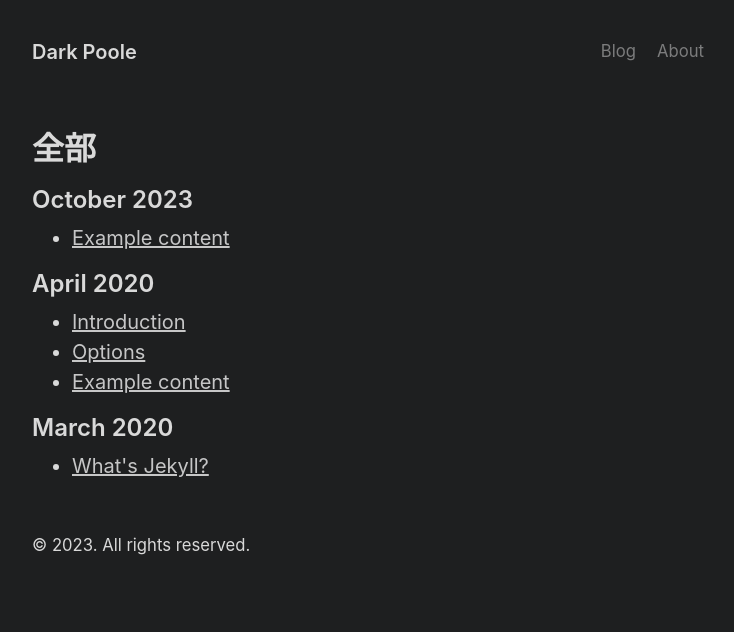
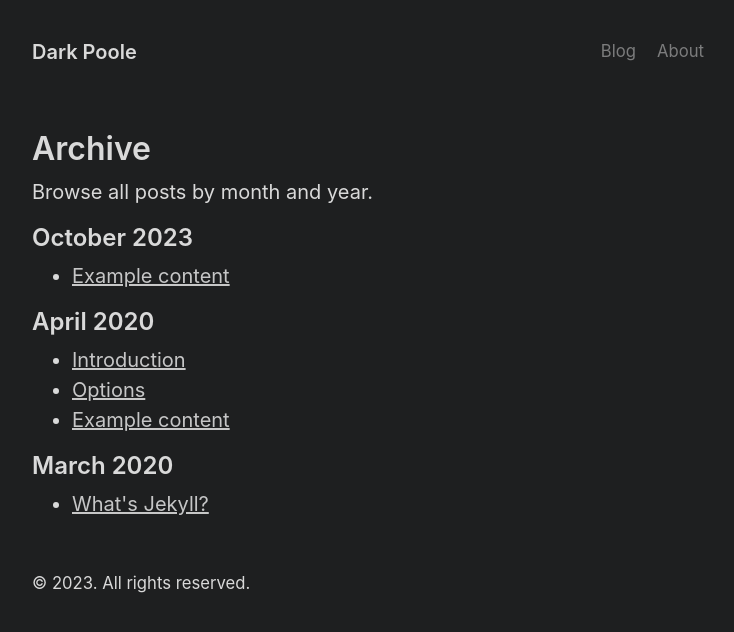
Before and after one commit to fgfgdfgdf/fgfgdfgdf-fgfgdfgdf.github.io, a Jekyll site: the page built from archive.md, in a window 1280 px wide. Shown: the top 632 px of the page, without its empty margins (272-1006 px from the left). Built offline with Jekyll 4.4.1, drawn with Linux system fonts in a browser that asks for light colours.

Commit message:
Revert "no message"
This reverts commit 7a1324267255136c44607d45dc89003ceebeec59.

```diff
--- a/archive.md
+++ b/archive.md
@@ -3,8 +3,9 @@ layout: default
 title: Archive
 ---
 
-# 全部
+# Archive
 
+Browse all posts by month and year.
 
 {% assign postsByYearMonth = site.posts | group_by_exp: "post", "post.date | date: '%B %Y'" %}
 {% for yearMonth in postsByYearMonth %}
```
